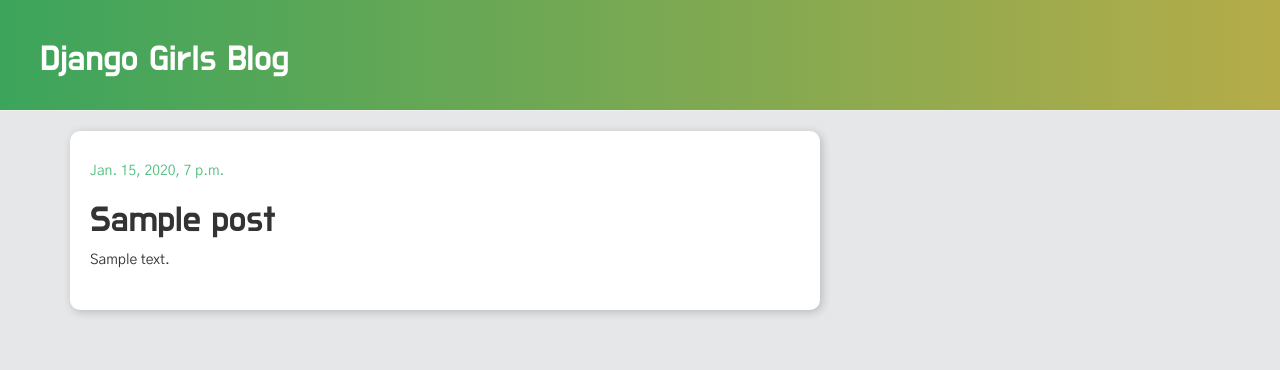
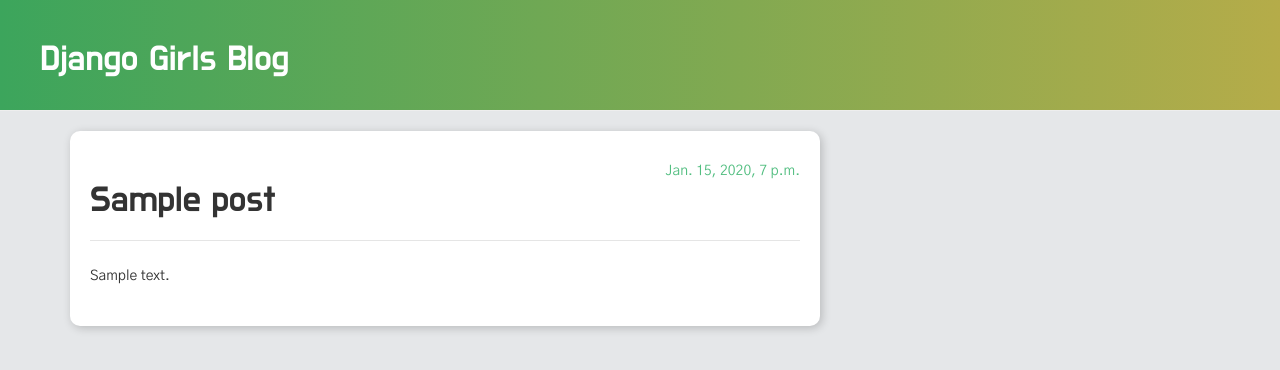
Before and after one commit to chiabi/djangogirls, a Django app: page /post/1/ in a window 1280 px wide. Shown: the top 370 px of the page. Run offline with Django 3.2, Linux system fonts and the light colour scheme; tables that the repository leaves empty hold one stand-in row (values such as "Sample post"); some libraries are stand-ins or nearby versions.

Commit message:
Modify post detail page styling

```diff
--- a/blog/static/css/blog.css
+++ b/blog/static/css/blog.css
@@ -26,7 +26,7 @@
 }
 
 .content {
-  /* margin-left: 40px; */
+  /* margin-left: 20px; */
 }
 
 .date {
@@ -59,7 +59,19 @@
   box-shadow: 2px 2px 10px rgba(0,0,0,0.2)
 }
 
+.post h1 {
+  margin-bottom: 20px;
+}
 .post h1 a,
 .post h1 a:visited {
   color: #232323;
 }
+
+.post-detail .date {
+  float: right;
+}
+.post-detail h1 {
+  padding-bottom: 20px;
+  margin-bottom: 25px;
+  border-bottom: 1px solid rgba(0,0,0,0.1)
+}
--- a/blog/templates/blog/post_detail.html
+++ b/blog/templates/blog/post_detail.html
@@ -1,6 +1,6 @@
 {% extends 'blog/base.html' %}
 {% block content %}
-  <div class="post">
+  <div class="post post-detail">
     {% if post.published_date %}
       <div class="date">
         {{ post.published_date }}
--- a/blog/templates/blog/post_list.html
+++ b/blog/templates/blog/post_list.html
@@ -4,7 +4,7 @@
   {% for post in posts %}
     <div class="post">
       <div class="date">
-        published: {{ post.published_date }}
+        {{ post.published_date }}
       </div>
       <h1><a href="{% url 'post_detail' pk=post.pk %}">{{ post.title }}</a></h1>
       <p>{{ post.text|linebreaksbr }}</p>
```
